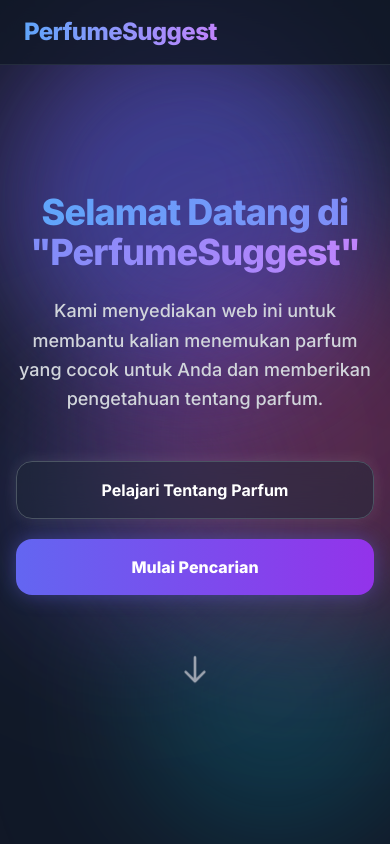
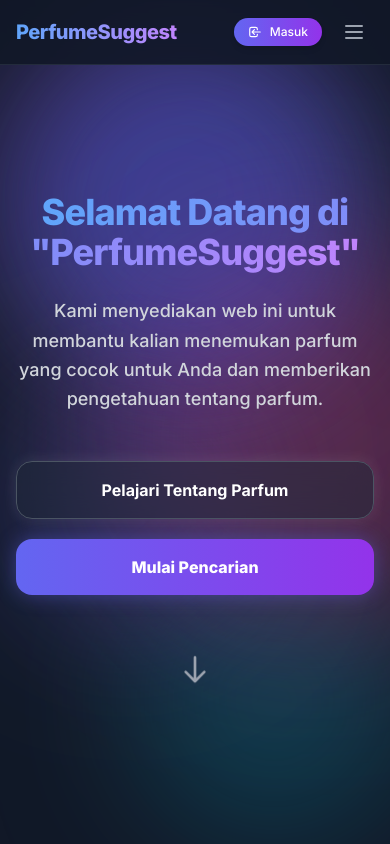
Before and after one commit to akbrx/Sistem-Rekomendasi-Pemilihan-Parfume, a Next.js app in the folder sistem-parfum/: page / in a window 390 px wide. Shown: the top 844 px of the page. Built offline with nearby package versions, Linux system fonts and the light colour scheme; no server answers.

Commit message:
feat: implement global layout with responsive navigation and authentication status display

```diff
--- a/sistem-parfum/src/app/layout.tsx
+++ b/sistem-parfum/src/app/layout.tsx
@@ -1,9 +1,8 @@
 import type { Metadata } from 'next';
 import { Inter } from 'next/font/google';
 import './globals.css';
-import Link from 'next/link';
 import AuthProvider from '@/components/AuthProvider';
-import NavbarAuth from '@/components/NavbarAuth';
+import Navbar from '@/components/Navbar';
 
 const inter = Inter({ subsets: ['latin'] });
 
@@ -21,26 +20,8 @@ export default function RootLayout({
     <html lang="id">
       <body className={`${inter.className} bg-gray-900 flex flex-col min-h-screen text-white`}>
         <AuthProvider>
-          {/* Top Navbar */}
-          <nav className="bg-gray-900/80 backdrop-blur-md border-b border-gray-700/50 sticky top-0 z-50">
-            <div className="w-full px-6 sm:px-10 lg:px-12">
-              <div className="flex justify-between items-center h-16">
-                <div className="flex-shrink-0 flex items-center">
-                  <Link href="/" className="text-2xl font-extrabold text-transparent bg-clip-text bg-gradient-to-r from-blue-400 to-purple-400 tracking-tight hover:opacity-80 transition">
-                    PerfumeSuggest
-                  </Link>
-                </div>
-                <div className="hidden md:flex items-center space-x-8">
-                  <Link href="/" className="text-gray-300 hover:text-indigo-400 font-medium transition duration-150">Home</Link>
-                  <Link href="/#edukasi" className="text-gray-300 hover:text-indigo-400 font-medium transition duration-150">Tentang</Link>
-                  <Link href="/rekomendasi" className="text-gray-300 hover:text-indigo-400 font-medium transition duration-150">Rekomendasi</Link>
-                  <div className="ml-4 pl-4 border-l border-gray-700">
-                    <NavbarAuth />
-                  </div>
-                </div>
-              </div>
-            </div>
-          </nav>
+          {/* Responsive Top Navbar */}
+          <Navbar />
 
           {/* Main Content */}
           <main className="flex-grow">
--- /dev/null
+++ b/sistem-parfum/src/components/Navbar.tsx
@@ -0,0 +1,90 @@
+'use client';
+
+import Link from 'next/link';
+import { useState } from 'react';
+import NavbarAuth from '@/components/NavbarAuth';
+
+export default function Navbar() {
+  const [mobileMenuOpen, setMobileMenuOpen] = useState(false);
+
+  return (
+    <nav className="bg-gray-900/90 backdrop-blur-md border-b border-gray-700/50 sticky top-0 z-50">
+      <div className="w-full px-4 sm:px-8 lg:px-12">
+        <div className="flex justify-between items-center h-16">
+          {/* Logo */}
+          <div className="flex-shrink-0 flex items-center">
+            <Link
+              href="/"
+              className="text-xl sm:text-2xl font-extrabold text-transparent bg-clip-text bg-gradient-to-r from-blue-400 to-purple-400 tracking-tight hover:opacity-80 transition"
+            >
+              PerfumeSuggest
+            </Link>
+          </div>
+
+          {/* Desktop Navigation Links & Auth */}
+          <div className="hidden md:flex items-center space-x-8">
+            <Link href="/" className="text-gray-300 hover:text-indigo-400 font-medium transition duration-150">
+              Home
+            </Link>
+            <Link href="/#edukasi" className="text-gray-300 hover:text-indigo-400 font-medium transition duration-150">
+              Tentang
+            </Link>
+            <Link href="/rekomendasi" className="text-gray-300 hover:text-indigo-400 font-medium transition duration-150">
+              Rekomendasi
+            </Link>
+            <div className="ml-4 pl-4 border-l border-gray-700">
+              <NavbarAuth />
+            </div>
+          </div>
+
+          {/* Mobile Navigation Right Side (Auth + Hamburger) */}
+          <div className="flex items-center gap-3 md:hidden">
+            <NavbarAuth />
+            <button
+              onClick={() => setMobileMenuOpen(!mobileMenuOpen)}
+              className="p-2 rounded-lg text-gray-400 hover:text-white hover:bg-gray-800 transition focus:outline-none"
+              aria-label="Toggle Menu"
+            >
+              {mobileMenuOpen ? (
+                <svg className="w-6 h-6" fill="none" stroke="currentColor" viewBox="0 0 24 24">
+                  <path strokeLinecap="round" strokeLinejoin="round" strokeWidth="2" d="M6 18L18 6M6 6l12 12" />
+                </svg>
+              ) : (
+                <svg className="w-6 h-6" fill="none" stroke="currentColor" viewBox="0 0 24 24">
+                  <path strokeLinecap="round" strokeLinejoin="round" strokeWidth="2" d="M4 6h16M4 12h16M4 18h16" />
+                </svg>
+              )}
+            </button>
+          </div>
+        </div>
+      </div>
+
+      {/* Mobile Dropdown Menu */}
+      {mobileMenuOpen && (
+        <div className="md:hidden bg-gray-900 border-b border-gray-800 px-4 pt-3 pb-4 space-y-2 animate-fadeIn">
+          <Link
+            href="/"
+            onClick={() => setMobileMenuOpen(false)}
+            className="block px-3 py-2 rounded-lg text-base font-medium text-gray-300 hover:text-white hover:bg-gray-800 transition"
+          >
+            Home
+          </Link>
+          <Link
+            href="/#edukasi"
+            onClick={() => setMobileMenuOpen(false)}
+            className="block px-3 py-2 rounded-lg text-base font-medium text-gray-300 hover:text-white hover:bg-gray-800 transition"
+          >
+            Tentang
+          </Link>
+          <Link
+            href="/rekomendasi"
+            onClick={() => setMobileMenuOpen(false)}
+            className="block px-3 py-2 rounded-lg text-base font-medium text-indigo-400 hover:bg-gray-800 transition"
+          >
+            Rekomendasi
+          </Link>
+        </div>
+      )}
+    </nav>
+  );
+}
--- a/sistem-parfum/src/components/NavbarAuth.tsx
+++ b/sistem-parfum/src/components/NavbarAuth.tsx
@@ -13,15 +13,16 @@ export default function NavbarAuth() {
   }
 
   if (!session) {
-    // Guest
+    // Guest - Show Login Button
     return (
-      <Link href="/login" className="flex items-center gap-2 group">
-        <div className="w-8 h-8 rounded-full bg-gray-700 border border-gray-600 flex items-center justify-center">
-          <svg className="w-4 h-4 text-gray-400" fill="currentColor" viewBox="0 0 20 20">
-            <path fillRule="evenodd" d="M10 9a3 3 0 100-6 3 3 0 000 6zm-7 9a7 7 0 1114 0H3z" clipRule="evenodd" />
-          </svg>
-        </div>
-        <span className="text-gray-400 text-sm font-medium group-hover:text-indigo-400 transition">Guest</span>
+      <Link
+        href="/login"
+        className="inline-flex items-center gap-2 px-3.5 py-1.5 rounded-full bg-gradient-to-r from-indigo-500 to-purple-600 hover:from-indigo-600 hover:to-purple-700 text-white font-medium text-xs sm:text-sm shadow-md hover:shadow-indigo-500/25 transition duration-150"
+      >
+        <svg className="w-3.5 h-3.5 sm:w-4 sm:h-4 text-white" fill="none" stroke="currentColor" viewBox="0 0 24 24" strokeWidth="2">
+          <path strokeLinecap="round" strokeLinejoin="round" d="M11 16l-4-4m0 0l4-4m-4 4h14m-5 4v1a3 3 0 01-3 3H6a3 3 0 01-3-3V7a3 3 0 013-3h7a3 3 0 013 3v1" />
+        </svg>
+        <span>Masuk</span>
       </Link>
     );
   }
```
